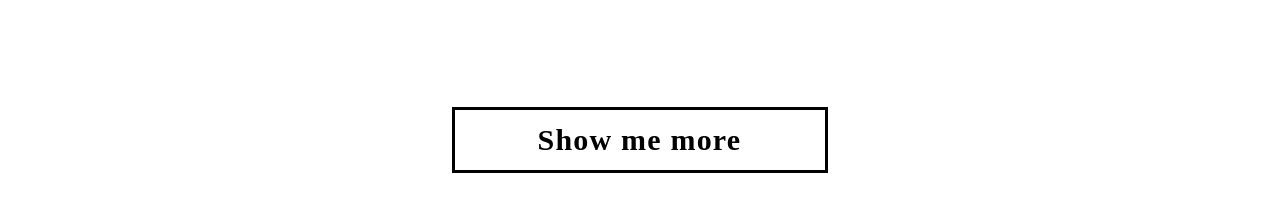
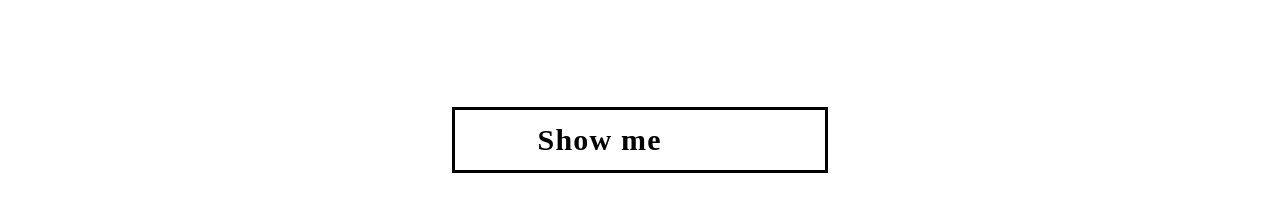
Before and after one commit to UNiqkue/Maket, a plain HTML site: page index.html in a window 1280 px wide. Shown: the part 3667-3887 px from the top of the page. Drawn offline with Linux system fonts and the light colour scheme; a script that the page names is missing; a web font is replaced by a local one.

Commit message:
Update index.html

```diff
--- a/index.html
+++ b/index.html
@@ -81,7 +81,7 @@
 
                             </div>
                         <div class="rectangle4">
-                                <p class="articletext4">Show me more</p>
+                                <p class="articletext4">Show me</p>
                             </div>
                     </div>
         </section>
```
